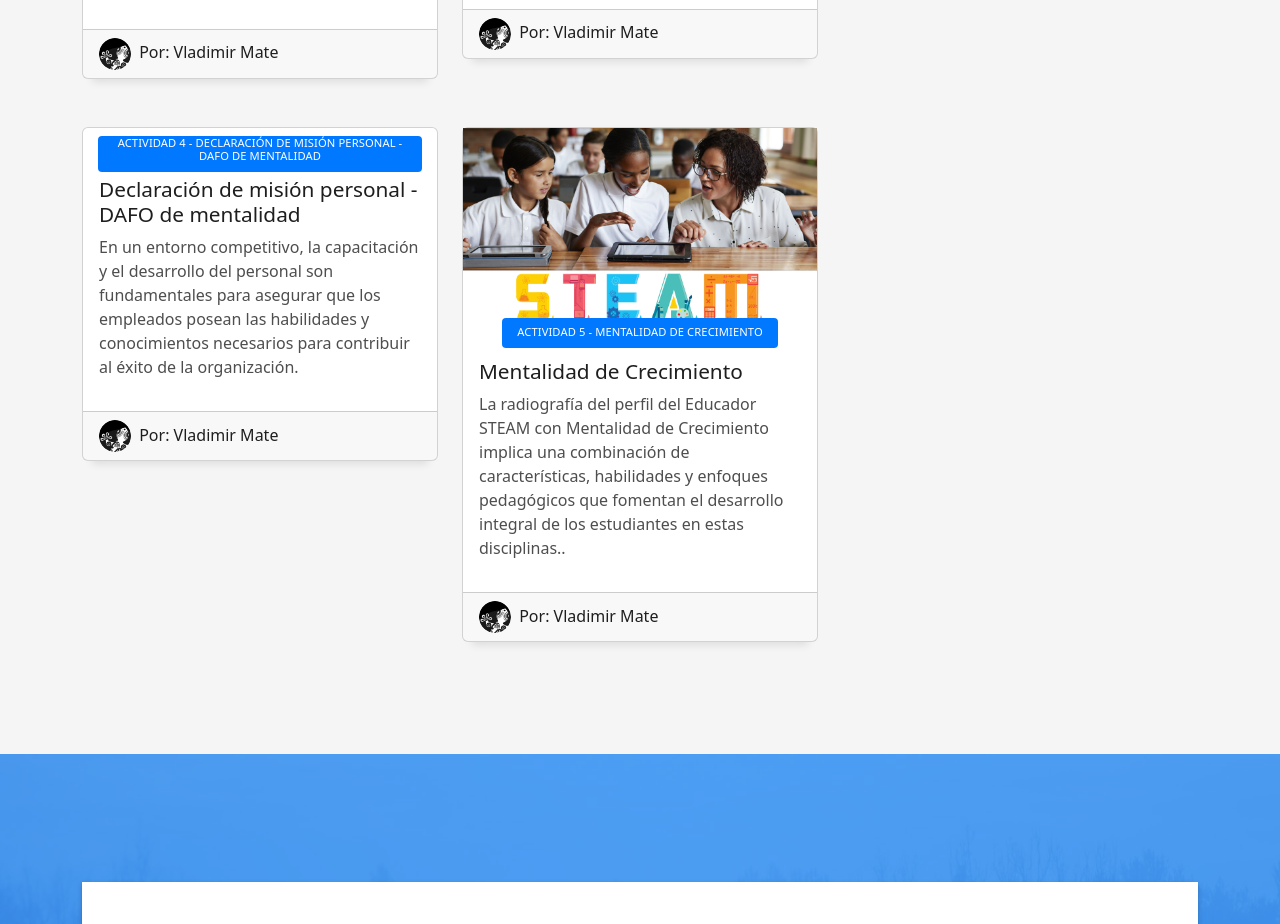
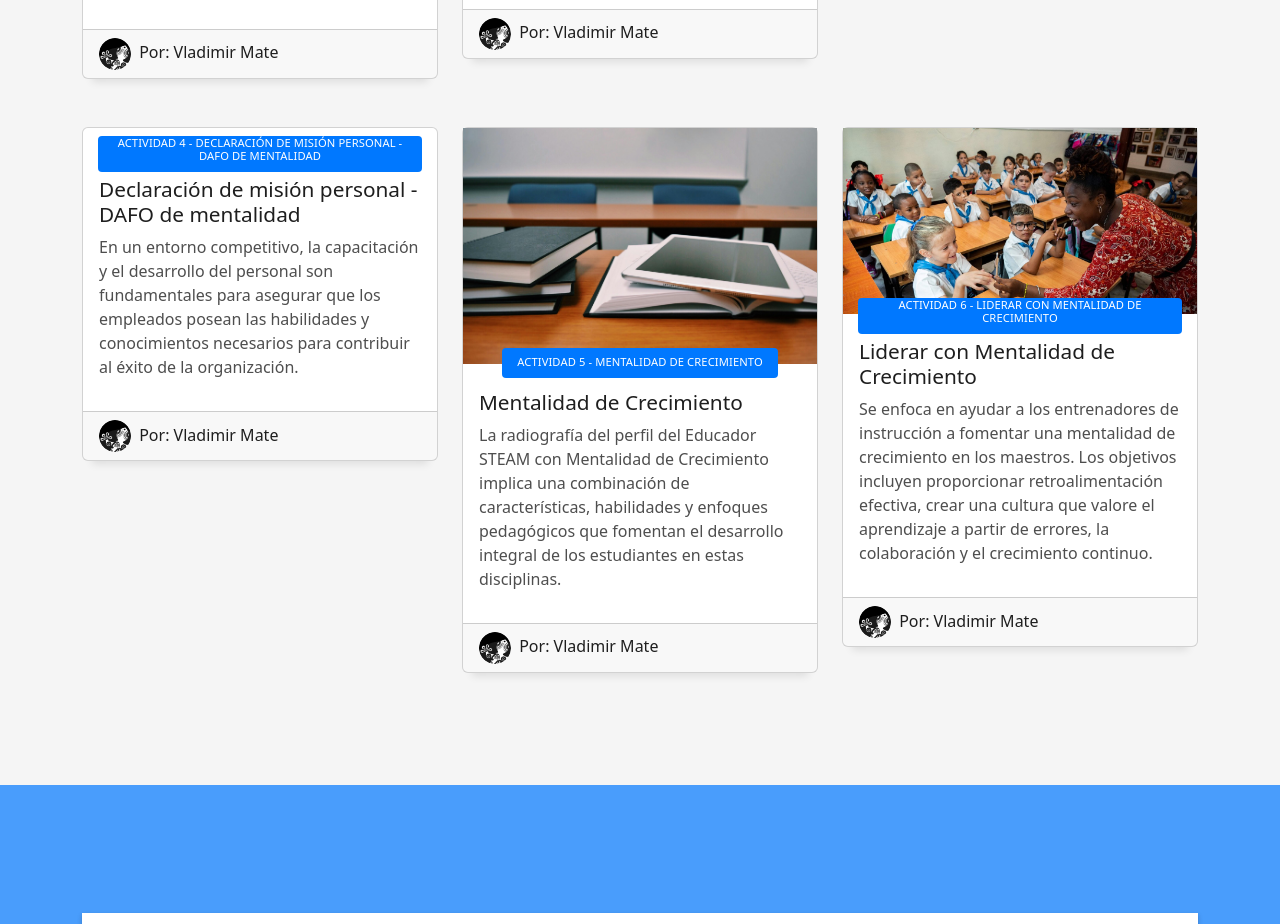
Before and after one commit to alpha-projects-032/devfolio, a plain HTML site: page index.html in a window 1280 px wide. Shown: the part 3211-4135 px from the top of the page. Drawn offline with Linux system fonts and the light colour scheme.

Commit message:
adicción de blog tarea 6

```diff
--- a/index.html
+++ b/index.html
@@ -206,7 +206,7 @@
 
         <div class="row">
 
-          <!-- Inicio Bloque Blog -->
+          <!-- Inicio Bloque Blog 01 -->
           <div class="col-md-4">
             <div class="card card-blog">
               <div class="card-img">
@@ -239,7 +239,7 @@
           </div>
           <!-- Fin Bloque Blog -->
 
-          <!-- Inicio Bloque Blog -->
+          <!-- Inicio Bloque Blog 02 -->
           <div class="col-md-4">
             <div class="card card-blog">
               <div class="card-img">
@@ -272,7 +272,7 @@
           </div>
           <!-- Fin Bloque Blog -->
 
-          <!-- Inicio Bloque Blog -->
+          <!-- Inicio Bloque Blog 03 -->
           <div class="col-md-4">
             <div class="card card-blog">
               <div class="card-img">
@@ -305,7 +305,7 @@
           </div>
           <!-- Fin Bloque Blog -->
 
-          <!-- Inicio Bloque Blog -->
+          <!-- Inicio Bloque Blog 04 -->
           <div class="col-md-4">
             <div class="card card-blog">
               <div class="card-img">
@@ -338,11 +338,11 @@
           </div>
           <!-- Fin Bloque Blog -->
 
-          <!-- Inicio Bloque Blog -->
+          <!-- Inicio Bloque Blog 05 -->
           <div class="col-md-4">
             <div class="card card-blog">
               <div class="card-img">
-                <a href="blog-actividad5.html"><img src="assets/img/steam.png" alt="" class="img-fluid"></a>
+                <a href="blog-actividad5.html"><img src="assets/img/edu01.jpg" alt="" class="img-fluid"></a>
               </div>
               <div class="card-body">
                 <div class="card-category-box">
@@ -353,7 +353,41 @@
                 <h3 class="card-title"><a href="blog-actividad5.html">Mentalidad de Crecimiento</a></h3>
                 <p class="card-description">
                   La radiografía del perfil del Educador STEAM con Mentalidad de Crecimiento implica una combinación de características,
-                  habilidades y enfoques pedagógicos que fomentan el desarrollo integral de los estudiantes en estas disciplinas..
+                  habilidades y enfoques pedagógicos que fomentan el desarrollo integral de los estudiantes en estas disciplinas.
+                </p>
+              </div>
+              <div class="card-footer">
+                <div class="post-author">
+                  <a href="#">
+                    <img src="assets/img/wall.png" alt="" class="avatar rounded-circle">
+                    <span class="author">Por: Vladimir Mate</span>
+                  </a>
+                </div>
+                <!--div class="post-date">
+                  <span class="bi bi-clock"></span> 10 min
+                </div-->
+              </div>
+            </div>
+          </div>
+          <!-- Fin Bloque Blog -->
+
+          <!-- Inicio Bloque Blog 06 -->
+          <div class="col-md-4">
+            <div class="card card-blog">
+              <div class="card-img">
+                <a href="blog-actividad6.html"><img src="assets/img/edu02.jpg" alt="" class="img-fluid"></a>
+              </div>
+              <div class="card-body">
+                <div class="card-category-box">
+                  <div class="card-category">
+                    <h6 class="category">Actividad 6 - Liderar con Mentalidad de Crecimiento</h6>
+                  </div>
+                </div>
+                <h3 class="card-title"><a href="blog-actividad6.html">Liderar con Mentalidad de Crecimiento</a></h3>
+                <p class="card-description">
+                  Se enfoca en ayudar a los entrenadores de instrucción a fomentar una mentalidad de
+                  crecimiento en los maestros. Los objetivos incluyen proporcionar retroalimentación efectiva, crear una cultura que valore el aprendizaje a
+                  partir de errores, la colaboración y el crecimiento continuo.
                 </p>
               </div>
               <div class="card-footer">
```
Also changed, not shown: blog-actividad6.html (renamed from blog-actividad5.html, +3 -10 lines), assets/img/edu01.jpg (added), assets/img/edu02.jpg (added), assets/img/hero-bg.jpg (deleted), assets/img/overlay-bg.jpg (deleted), assets/img/portfolio-details-1.jpg (deleted), assets/img/portfolio-details-2.jpg (deleted), assets/img/portfolio-details-3.jpg (deleted), assets/img/post-1.jpg (deleted), assets/img/post-2.jpg (deleted), assets/img/work-1.jpg (deleted), assets/img/work-2.jpg (deleted), assets/img/work-3.jpg (deleted), assets/img/work-4.jpg (deleted), 2 more files, 1 other file.
